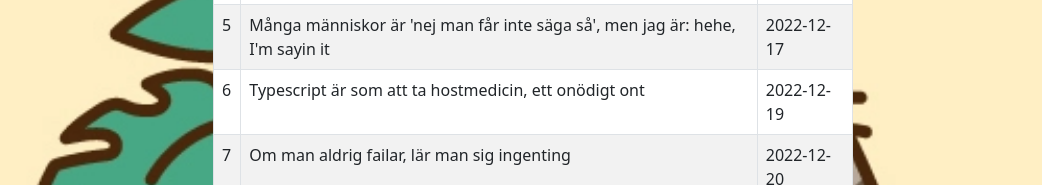
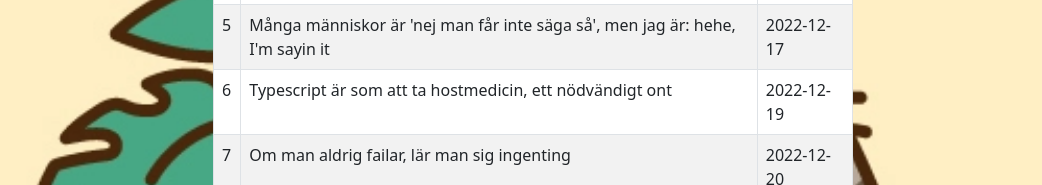
Before and after one commit to Stenstromen/filosofiskaeleonora, a React (Create React App) app: page /all in a window 1280 px wide. Shown: the part 401-586 px from the top of the page, without its empty margins (107-1149 px from the left). Built offline with nearby package versions, Linux system fonts and the light colour scheme.

Commit message:
Fixed quote

```diff
--- a/src/assets/Quotes.js
+++ b/src/assets/Quotes.js
@@ -26,7 +26,7 @@ const Quotes = [
     },
     {
         id:6,
-        quote: "Typescript är som att ta hostmedicin, ett onödigt ont",
+        quote: "Typescript är som att ta hostmedicin, ett nödvändigt ont",
         date: "2022-12-19"
     },
     {
```
